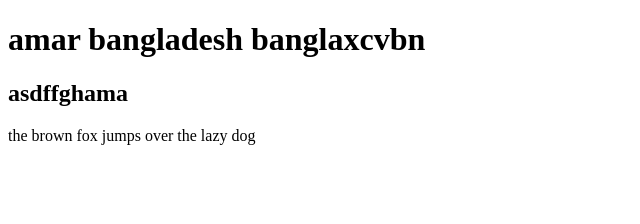
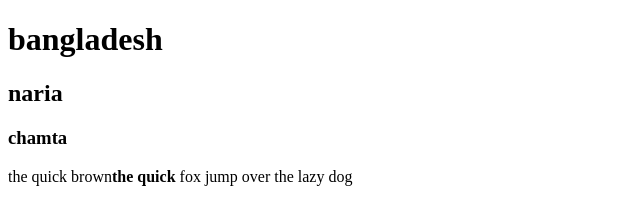
Before and after one commit to RafiqueMridha/developer-portfolio1, a plain HTML site: page index.html in a window 1280 px wide. Shown: the whole page, without its empty margins (0-640 px from the left). Drawn offline with Linux system fonts and the light colour scheme.

Commit message:
bangladesh

```diff
--- a/index.html
+++ b/index.html
@@ -5,8 +5,12 @@
     <meta http-equiv="X-UA-Compatible" content="IE=edge">
     <meta name="viewport" content="width=device-width, initial-scale=1.0">
     <title>Document</title>
+    <h1>bangladesh</h1>
+    <h2>naria</h2>
+    <h3>chamta</h3>
 </head>
 <body>
-   <h1> amar bangladesh banglaxcvbn</h1> <h2>asdffghama</h2>the brown fox jumps over the lazy dog
+<p>the quick brown<b>the quick</b> fox jump over the lazy dog</p>
+</body>
 </body>
 </html>
```
